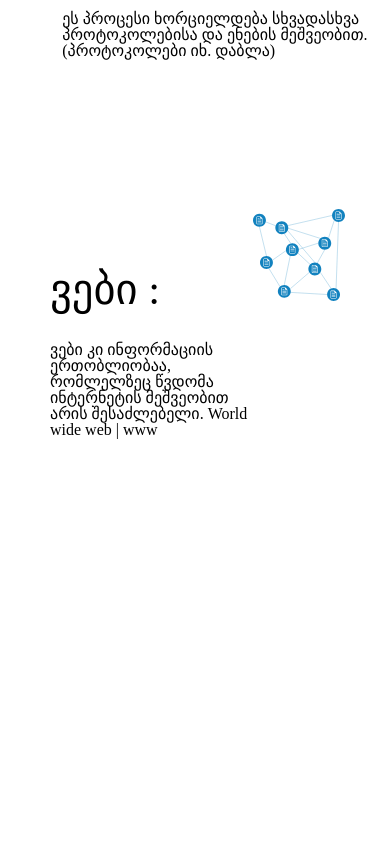
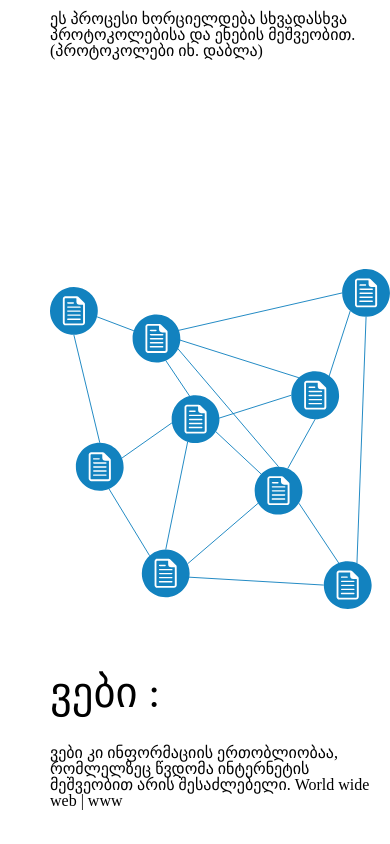
Before and after one commit to Dimitrykipiani/HW5, a plain HTML site: page ProjectFluid/index.html in a window 390 px wide. Shown: the part 712-1556 px from the top of the page. Before the commit the page ends 1300 px from the top, so only its background shows below. Drawn offline with Linux system fonts and the light colour scheme.

Commit message:
commpledet version
updated css and html

```diff
--- a/ProjectFluid/css/style.css
+++ b/ProjectFluid/css/style.css
@@ -10,6 +10,7 @@ body{
 	width: 90%;
 	padding-top: 60px;
 	padding-bottom: 60px;
+
 }
 .internet{
 	width: 30%;
@@ -43,14 +44,22 @@ p{
 	vertical-align: top;
 	text-align: left;
 	padding-top: 60px;
+	float: left;
+	text-align: right;
 
 }
 .headerdown{
 	font-size: 32pt;
 	padding-bottom: 30px;
+
 }
 @media only screen and (max-width: 600px) {
-  .internet , .textupper{
+  .internet , .textupper , .web , .textdowner {
   	width: 100%;
   }
+  .textupper , .textdowner{
+  	padding: top 5%;
+  	padding-left: 0%;
+  	text-align: left;
+  }
 }
--- a/ProjectFluid/index.html
+++ b/ProjectFluid/index.html
@@ -22,6 +22,9 @@
 	</div>
 </div>
 <div class="downside" >
+		</div>
+	<img  class="web" src="img/web.svg">
+</div>
 	<div class="textdowner" >
 		<div class="headerdown" >
 			ვები :
@@ -29,12 +32,7 @@
 		<p>ვები კი ინფორმაციის ერთობლიობაა, რომლელზეც წვდომა ინტერნეტის მეშვეობით არის შესაძლებელი.
 World wide web | www</p>
 		<p></p>
-		<div class="header" >
+		<p></p>
 
-		</div>
-		<p></p>
-	</div>
-	<img  class="web" src="img/web.svg">
-</div>
 </body>
 </html>
```
